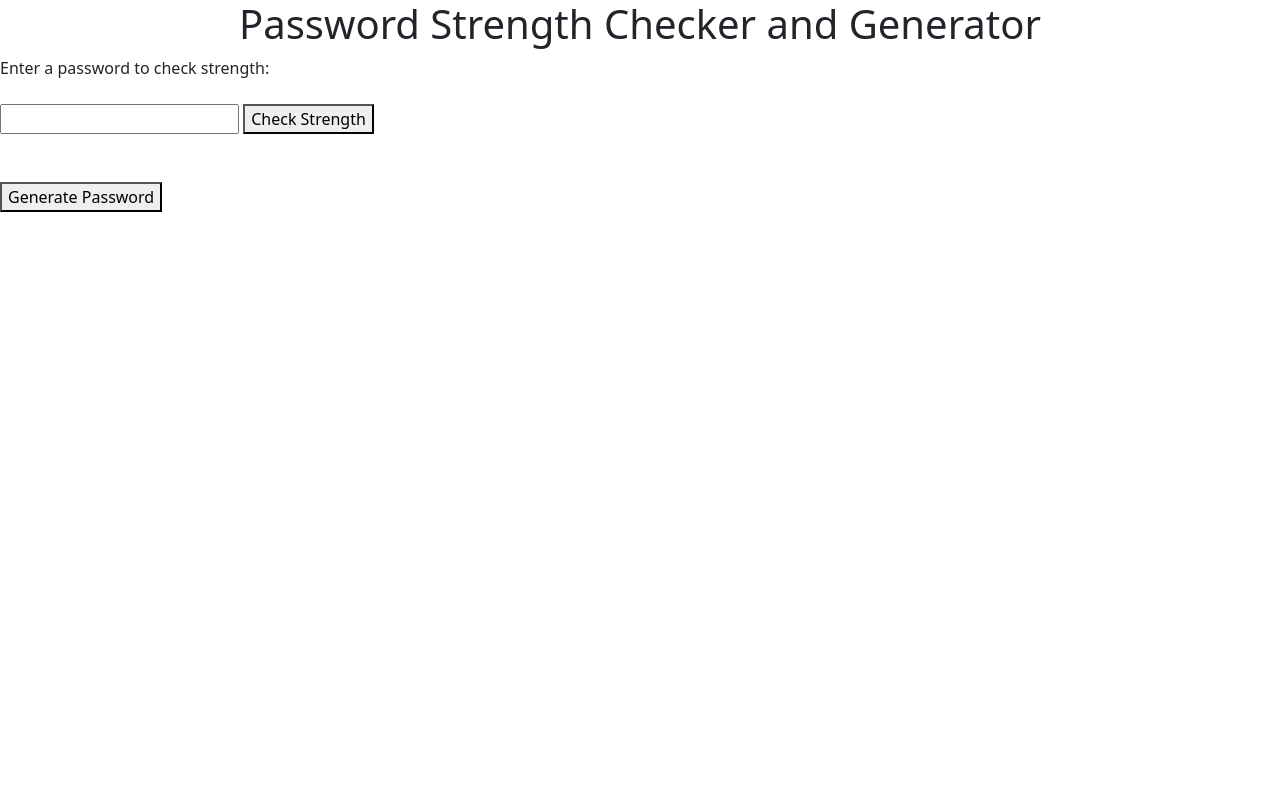
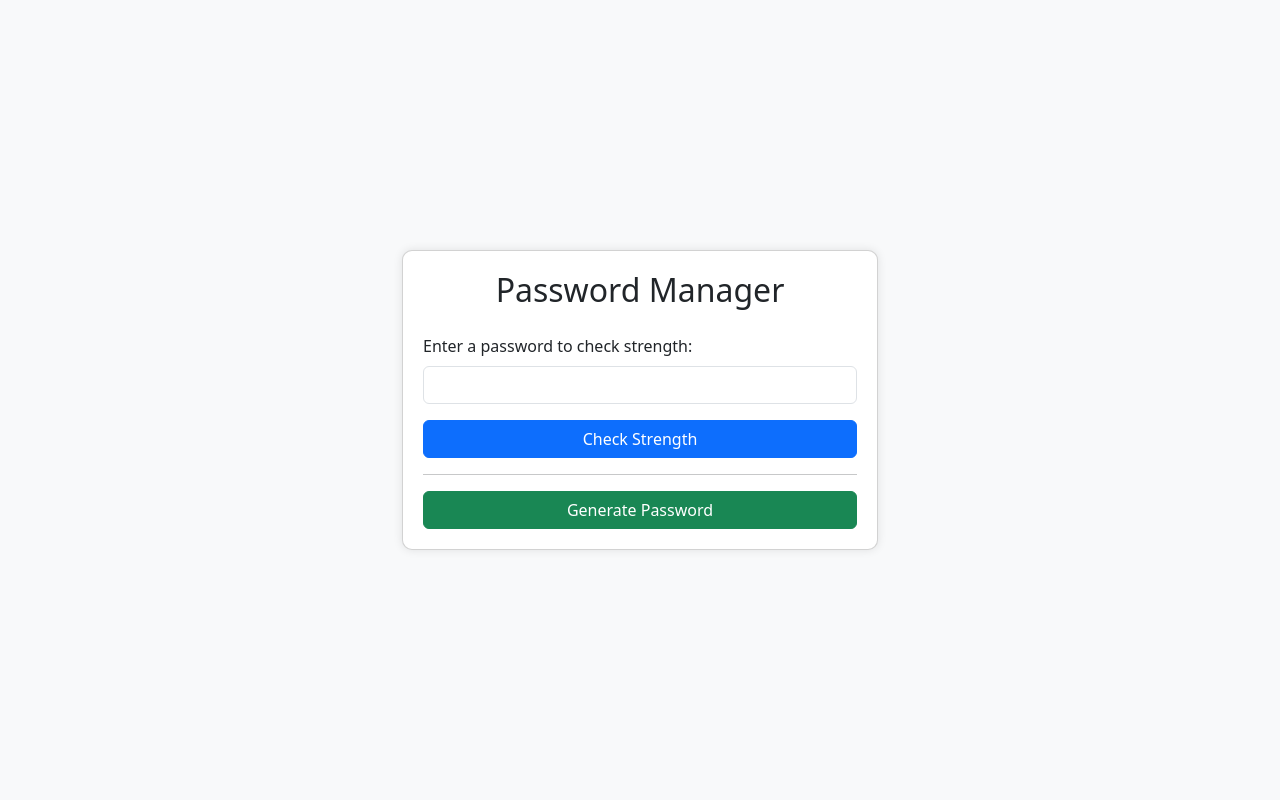
Before and after one commit to aakarshgopishetty/password_manager, a Django app: page / in a window 1280 px wide. Run offline with Django 3.2, Linux system fonts and the light colour scheme.

Commit message:
modified index.html with bootstrap

```diff
--- a/templates/index.html
+++ b/templates/index.html
@@ -3,38 +3,61 @@
 <head>
     <meta charset="UTF-8">
     <meta name="viewport" content="width=device-width, initial-scale=1.0">
-    <link href="https://cdn.jsdelivr.net/npm/bootstrap@5.3.3/dist/css/bootstrap.min.css" rel="stylesheet" integrity="sha384-QWTKZyjpPEjISv5WaRU9OFeRpok6YctnYmDr5pNlyT2bRjXh0JMhjY6hW+ALEwIH" crossorigin="anonymous">
-    <script src="https://cdn.jsdelivr.net/npm/bootstrap@5.3.3/dist/js/bootstrap.bundle.min.js" integrity="sha384-YvpcrYf0tY3lHB60NNkmXc5s9fDVZLESaAA55NDzOxhy9GkcIdslK1eN7N6jIeHz" crossorigin="anonymous"></script>
-
+    <link href="https://cdn.jsdelivr.net/npm/bootstrap@5.3.3/dist/css/bootstrap.min.css" rel="stylesheet">
+    <script src="https://cdn.jsdelivr.net/npm/bootstrap@5.3.3/dist/js/bootstrap.bundle.min.js"></script>
     <title>Password Manager</title>
     <style>
-        h1{
-            text-align:center;
+        body {
+            background-color: #f8f9fa;
+            display: flex;
+            justify-content: center;
+            align-items: center;
+            height: 100vh;
+        }
+        .container {
+            max-width: 500px;
+        }
+        .card {
+            padding: 20px;
+            border-radius: 10px;
+            box-shadow: 0 0 10px rgba(0, 0, 0, 0.1);
         }
     </style>
 </head>
 <body>
-    <h1>Password Strength Checker and Generator</h1>
+    <div class="container">
+        <div class="card">
+            <h2 class="text-center mb-4">Password Manager</h2>
 
             <form method="POST" action="{% url 'process_data' %}">
                 {% csrf_token %}
-        <label for="user_input">Enter a password to check strength:</label><br><br>
-        <input type="text" id="user_input" name="user_input">
-        <button type="submit">Check Strength</button>
+                <div class="mb-3">
+                    <label for="user_input" class="form-label">Enter a password to check strength:</label>
+                    <input type="text" id="user_input" name="user_input" class="form-control">
+                </div>
+                <button type="submit" class="btn btn-primary w-100">Check Strength</button>
             </form>
-    <br><br>
+
+            <hr>
+
             <form method="POST" action="{% url 'process_data' %}">
                 {% csrf_token %}
                 <input type="hidden" name="user_input" value="generate">
-        <button type="submit">Generate Password</button>
+                <button type="submit" class="btn btn-success w-100">Generate Password</button>
             </form>
 
             {% if generated_password %}
-        <p>Generated Password: {{ generated_password }}</p>
+                <div class="alert alert-info mt-3">
+                    <strong>Generated Password:</strong> {{ generated_password }}
+                </div>
             {% endif %}
 
             {% if password_strength %}
-        <p>Password Strength: {{ password_strength }}</p>
+                <div class="alert alert-warning mt-3">
+                    <strong>Password Strength:</strong> {{ password_strength }}
+                </div>
             {% endif %}
+        </div>
+    </div>
 </body>
 </html>
```
Lines whose indentation alone changed are shown as unchanged.
